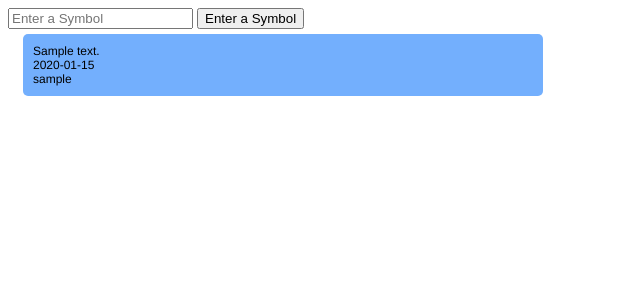
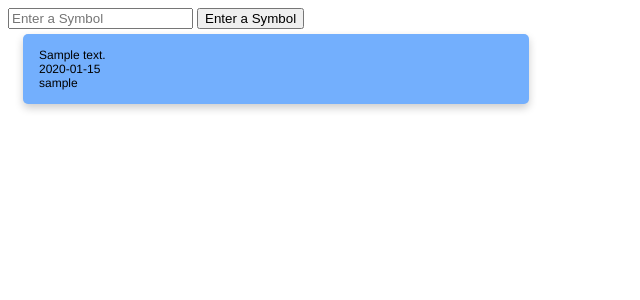
Before and after one commit to bwalsh1191/onyx, a Flask app: template templates/test.html in a window 1280 px wide. Shown: the top 300 px of the page, without its empty margins (0-640 px from the left). Run offline with Flask 2, Linux system fonts and the light colour scheme; the template is opened without the code that fills it: most values are stand-ins (such as "Sample title", 1, 10 or a date in 2020).

Commit message:
changed things around

```diff
--- a/app.py
+++ b/app.py
@@ -34,7 +34,7 @@ def index():
         if(sentiment == "{'basic': 'Bearish'}"):
             new_sent = 'Bearish'
 
-        new_message= parser.unescape(message)
+        new_message= parser.unescape(message) #convert the message to get rid of unicode chartacters
 
         stockTwitsData = {
             'message' : new_message,
@@ -44,5 +44,4 @@ def index():
 
         stockTwits_data.append(stockTwitsData)
 
-
     return render_template('test.html', stockTwits_data=stockTwits_data)
--- a/templates/test.html
+++ b/templates/test.html
@@ -11,9 +11,31 @@
     font-size: 12px;
     font-family: 'Helvetica Neue';
     margin: 5px 15px 5px;
+    box-shadow: 0 4px 8px 0 rgba(0,0,0,0.2);
+    transition: 0.3s;
+    width: 40%;
 }
 
+.card:hover {
+    box-shadow: 0 8px 16px 0 rgba(0,0,0,0.2);
+    width: 45%;
 
+}
+
+.card {
+    box-shadow: 0 4px 8px 0 rgba(0,0,0,0.2);
+    transition: 0.3s;
+    width: 40%;
+    margin: 5px 15px 5px;
+    font-family: 'Helvetica Neue';
+    font-size: 12px;
+    background: rgb(115, 175, 253);
+    border-radius: 5px;
+}
+
+.container {
+    padding: 2px 16px;
+}
 </style>
 
 <head>
@@ -26,21 +48,16 @@
 <body>
 
         <form method="POST">
-
-
             <input class="input" name="symbol" type="text" placeholder="Enter a Symbol">
-
-
             <button class="button is-info">
                 Enter a Symbol
             </button>
-
-
         </form>
 
     {% for stockTwitsData in stockTwits_data %}
-        <div>
-            <p id ="message">
+        <div class="card">
+            <div class="container">
+                <p>
                     {{ stockTwitsData.message }}
                     <br>
                     {{ stockTwitsData.sentiment }}
@@ -48,9 +65,9 @@
                     {{ stockTwitsData.username}}
                 </p>
             </div>
+        </div>
 
     {% endfor %}
-
 </body>
 
 </html>
```
Also changed, not shown: news.py (added, +23 -0 lines), 2 other files. Lines whose indentation alone changed are shown as unchanged.
